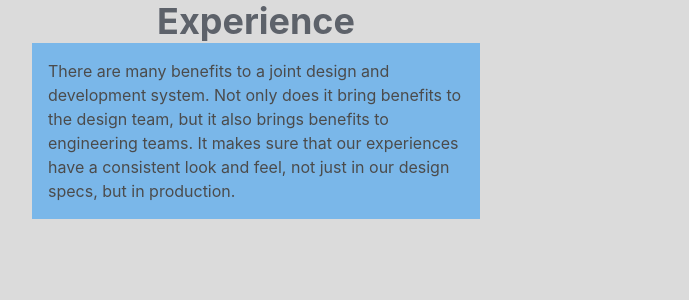
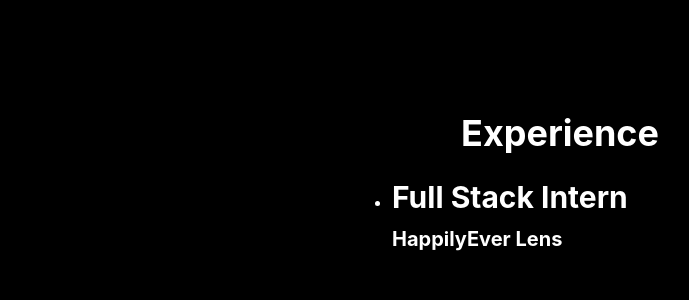
Before and after one commit to nikhil00shinde/portfolio, a Next.js app: page /experience in a window 1280 px wide. Shown: the top 300 px of the page, without its empty margins (80-769 px from the left). Built offline with nearby package versions, Linux system fonts and the light colour scheme.

Commit message:
skill section

```diff
--- a/pages/experience/index.js
+++ b/pages/experience/index.js
@@ -1,10 +1,25 @@
 import React from 'react';
 import classes from "../../styles/experience.module.css";
 import {motion} from "framer-motion";
-import { Flex,Box, Heading } from '@chakra-ui/react';
+import { Flex,Box, Heading, transition } from '@chakra-ui/react';
+import Link from 'next/link';
+import {
+  List,
+  ListItem,
+  ListIcon,
+  OrderedList,
+  UnorderedList,
+} from '@chakra-ui/react'
 const variant = {
   initial:{width:"0%",height:"0%",opacity:0},
-  animate:{width:"100vw",height:"100vh",opacity:0.7},exit:{width:"0%",height:"0%",opacity:0}
+  animate:{width:"100vw",height:"100vh",opacity:1},
+  exit:{width:"0%",height:"0%",opacity:0}
+}
+
+const variant2 = {
+  initial:{width:"0%",height:"0%",opacity:0},
+  animate:{width:"100vw",height:"100%",opacity:1},
+  exit:{width:"0%",height:"0%",opacity:0,}
 
 }
 
@@ -15,23 +30,41 @@
     initial="initial"
     animate="animate"
     exit="exit"
-    transition={{duration:1.5,type: "spring", bounce: 0.75,stiffness: 20,mass: 0.3 ,damping: 10 }}
+    transition={{duration:2,type: "spring", bounce: 0.75,stiffness: 20,mass: 0.3 ,damping: 10 }}
     className={classes.container}
     >
-  <Flex maxW='2xl'
+      <motion.div
+        variants={variant2}
+        transition={{duration:2}}
+        style={{display:"flex",justifyContent:"center",alignItems: "flex-start",paddingTop:"7rem"}}
+      >
+      <Flex
+
+      maxW='2xl'
       centerContent
       justifyContent="center"
       alignItems="center"
       flexDirection="column"
       >
-        <Heading>Experience</Heading>
-  <Box padding='4' bg='blue.400' color='black' maxW='md'>
-    There are many benefits to a joint design and development system. Not only
-    does it bring benefits to the design team, but it also brings benefits to
-    engineering teams. It makes sure that our experiences have a consistent look
-    and feel, not just in our design specs, but in production.
+      <Heading as='h2' size='xl' sx={{  color: 'white'  }}>Experience</Heading>
+      <Box padding='4' bg='black' color='black' minW="25rem" maxW='24rem' mt='2'>
+      <UnorderedList>
+  <ListItem color='white'>
+  <Heading as='h3' size='lg' sx={{  color: 'white'  }}>
+          Full Stack Intern
+       </Heading>
+       <Heading mt="3" as='h4' size='md' sx={{  color: 'white'  }}>
+       <Link href="https://www.happilyever.co/" >
+       <a target="_blank" rel="noopener noreferrer">HappilyEver Lens</a></Link>
+  </Heading>
+  </ListItem>
+
+</UnorderedList>
+
+
       </Box>
     </Flex>
+    </motion.div>
     </motion.div>
   )
 }
--- a/styles/experience.module.css
+++ b/styles/experience.module.css
@@ -1,3 +1,3 @@
 .container{
-  background-color: #ccc;
+  background-color: black;
 }
```
Also changed, not shown: pages/skill/index.js (added, +9 -0 lines). Lines whose indentation alone changed are shown as unchanged.
